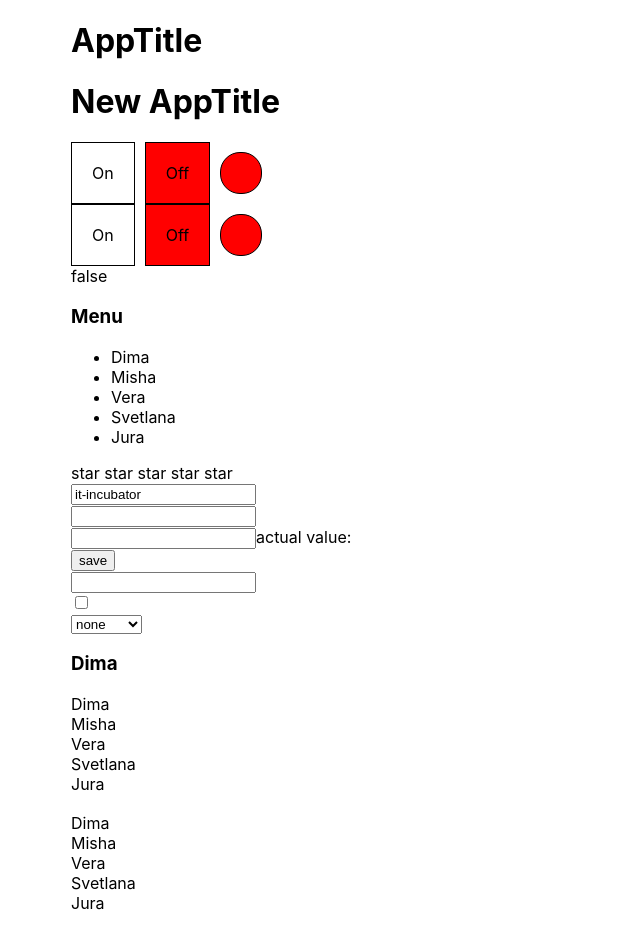
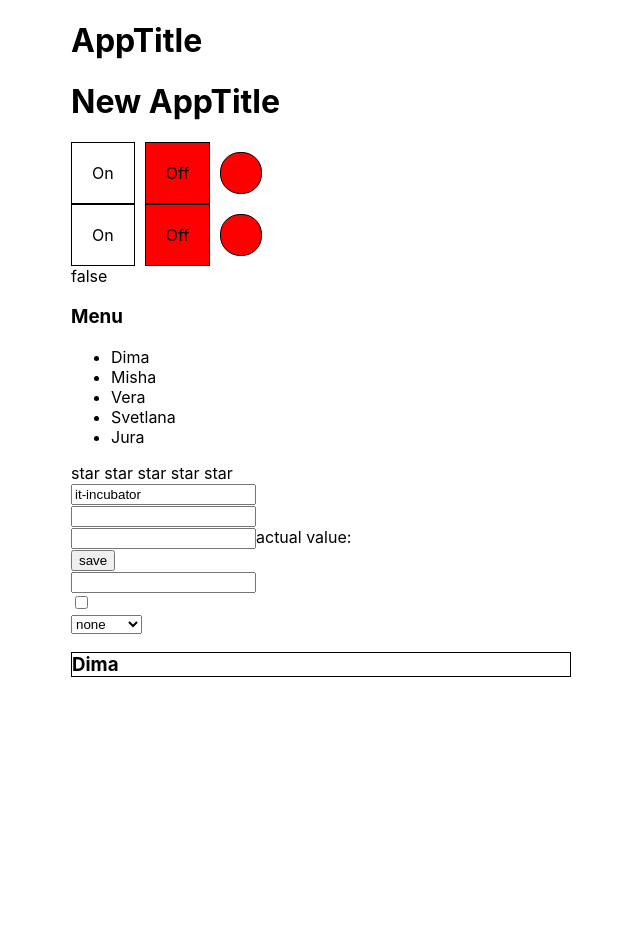
Before and after one commit to zanzipanziby/React-kabzda-kak-podrobno, a React (Create React App) app: page / in a window 1280 px wide. Shown: the whole page, without its empty margins (319-959 px from the left). After the commit the page ends 800 px from the top, so only its background shows below. Built offline with nearby package versions, Linux system fonts and the light colour scheme.

Commit message:
select-component

```diff
--- a/src/App.tsx
+++ b/src/App.tsx
@@ -21,6 +21,7 @@
     const [ratingValue, setRatingValue] = useState<RatingValueType>(0)
     const [collapsed, setCollapsed] = useState<boolean>(true)
     const [on, setOn] = useState(false)
+    const [valueSelect,setValueSelect] = useState("1")
     return (
         <div className="App">
             <AppTitle title="AppTitle"/>
@@ -58,19 +59,20 @@
             <ControlledInput/>
             <ControlledCheckbox/>
             <ControlledSelect/>
-            <Select value={"1"}
-                    onChange={(value) => {alert(value)}}
-                    items={
-                        [
-                            {title: "Dima", value: "1"},
-                            {title: "Misha", value: "2"},
-                            {title: "Vera", value: "3"},
-                            {title: "Svetlana", value: "4"},
-                            {title: "Jura", value: "5"}
-                        ]
-                    }/>
+            {/*<Select value={"2"}*/}
+            {/*        onChange={(value) => {alert(value)}}*/}
+            {/*        items={*/}
+            {/*            [*/}
+            {/*                {title: "Dima", value: "1"},*/}
+            {/*                {title: "Misha", value: "2"},*/}
+            {/*                {title: "Vera", value: "3"},*/}
+            {/*                {title: "Svetlana", value: "4"},*/}
+            {/*                {title: "Jura", value: "5"}*/}
+            {/*            ]*/}
+            {/*        }/>*/}
             <Select
-                    onChange={(value) => {alert(value)}}
+                    value={valueSelect}
+                    onChange={(value) => {setValueSelect(value)}}
                     items={
                         [
                             {title: "Dima", value: "1"},
--- /dev/null
+++ b/src/components/Select/Select.module.css
@@ -0,0 +1,25 @@
+.select {
+
+    user-select: none;
+}
+
+.select h3 {
+    cursor: pointer;
+    border: 1px solid black;
+}
+
+.items {
+    display: none;
+    border: 1px solid black;
+    position: absolute;
+    padding: 5px;
+}
+
+.select.active .items {
+    display: block;
+}
+
+.item.selected {
+    background-color: #61dafb;
+    color: white;
+}
--- a/src/components/Select/Select.tsx
+++ b/src/components/Select/Select.tsx
@@ -1,4 +1,5 @@
-import React from 'react';
+import React, {useState, KeyboardEvent} from 'react';
+import s from './Select.module.css'
 
 type ItemType = {
     title: string
@@ -6,18 +7,50 @@
 }
 
 type SelectPropsType = {
-    value?: any
+    value: any
     onChange: (value: any) => void
     items: Array<ItemType>
 }
 // RETURN VIDEO ------ 12:00
 export const Select = (props: SelectPropsType) => {
+
+
+    const [active, setActive] = useState(false)
+    const [hoveredElementValue, setHoveredElementValue] = useState(props.value)
+    const onItemClick = (value: string) => {
+        props.onChange(value)
+        setActive(!active)
+    }
     const selectedItem = props.items.find(i => i.value === props.value)
+    const hoveredItem = props.items.find(i => i.value === hoveredElementValue)
+    // const onKeyDown = (e: KeyboardEvent<HTMLDivElement>) => {
+    //     for (let i = 0; i< props.items.length; i++) {
+    //         if(props.items[i].value === hoveredElementValue){
+    //             setHoveredElementValue(props.items[i + 1])
+    //             break
+    //         }
+    //     }
+    //
+    // }
+
 
     return (
-        <div>
-            <h3>{selectedItem && selectedItem.title}</h3>
-            {props.items.map(i => <div key={i.value}>{i.title}</div>)}
+        <div className={s.select + ' ' + (active ? s.active : '')}
+             tabIndex={0}
+        >
+            <h3 onClick={() => {
+                setActive(!active)
+            }}>{selectedItem && selectedItem.title}</h3>
+            <div className={s.items}>
+                {props.items.map(i => <div
+                    onMouseEnter={() => setHoveredElementValue(i.value)}
+                    className={s.item + ' ' + (hoveredItem === i ? s.selected : '')}
+                    key={i.value}
+                    onClick={() => onItemClick(i.value)}
+                >
+                    {i.title}
+                </div>)}
+            </div>
         </div>
     );
 };
```
